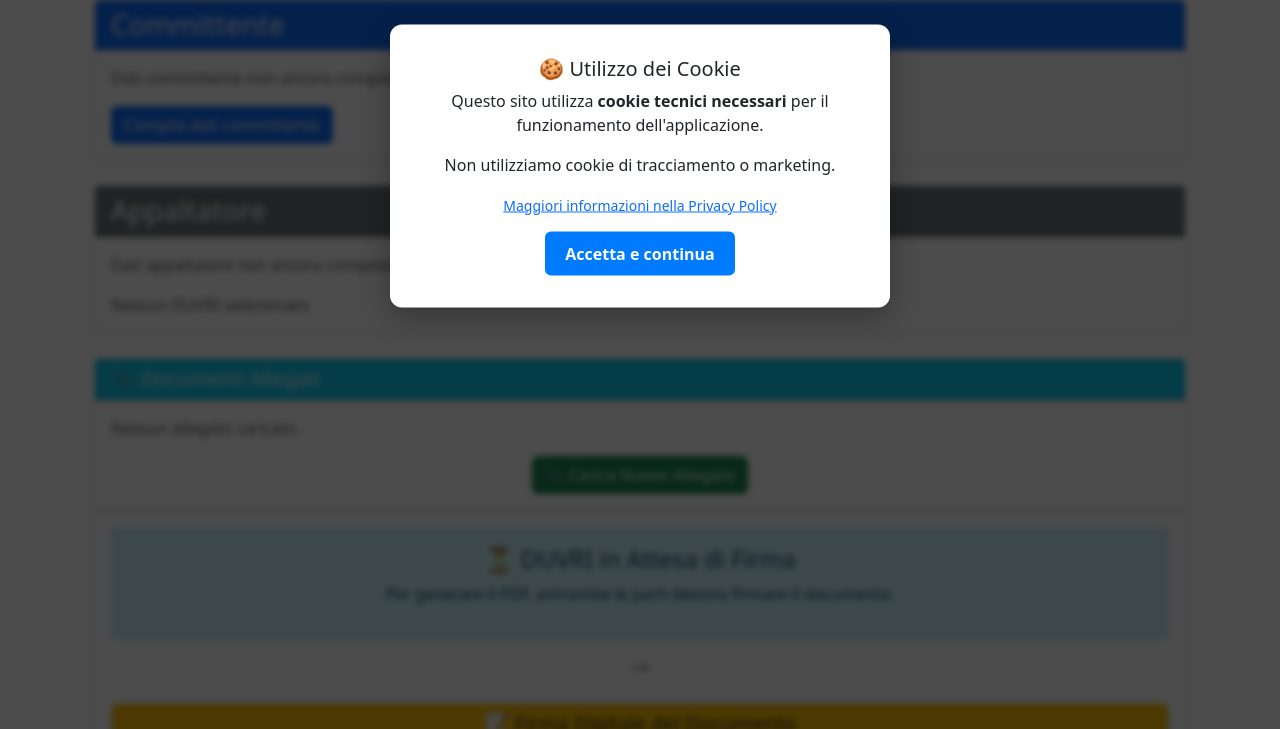
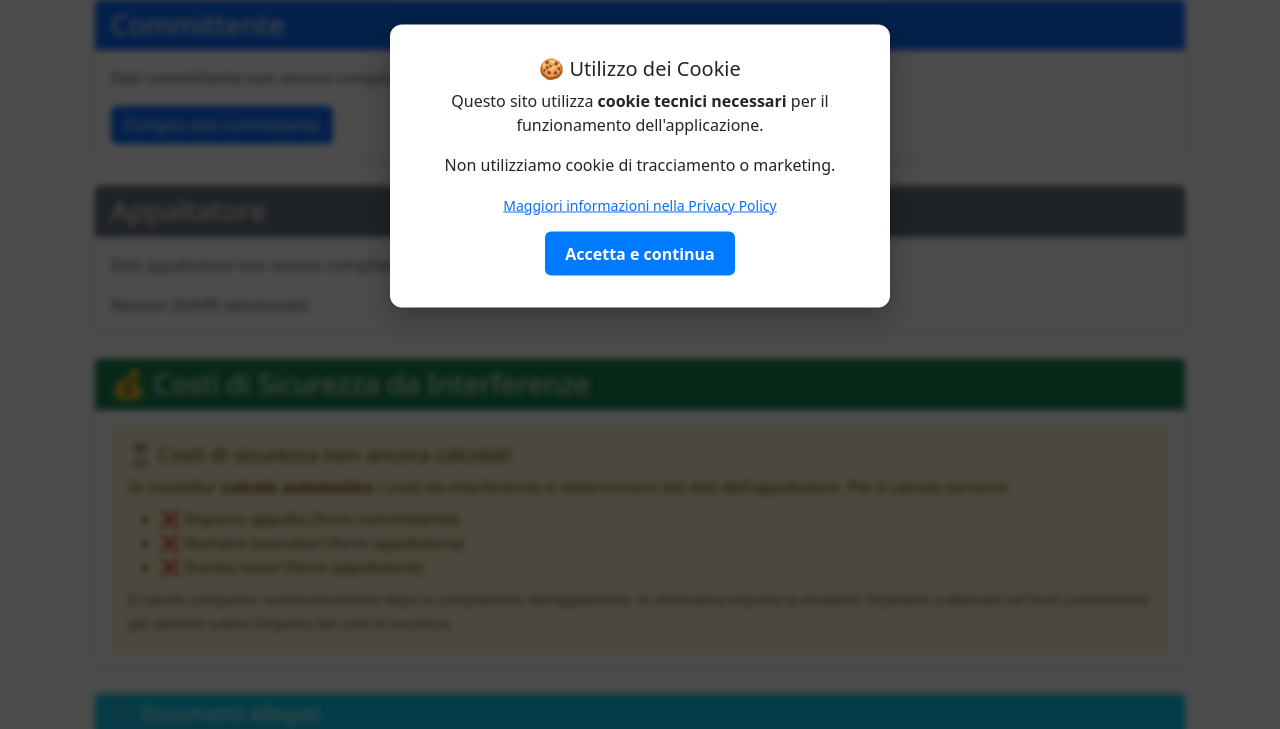
Before and after one commit to ssurli/duvri-generator, a Flask app: template templates/summary.html in a window 1280 px wide. Shown: the part 398-1127 px from the top of the page. Run offline with Flask 3, Linux system fonts and the light colour scheme; the template is opened without the code that fills it, so the values that code supplies are empty.

Commit message:
fix(summary): costi sicurezza sempre visibili + pannello "in attesa" e titoli mancanti
La sezione costi era annidata dentro il blocco {% if appaltatore.ragione_sociale %}
della card Appaltatore: finche' l'appaltatore non compilava, non compariva NULLA
sui costi, nemmeno il pannello esplicativo "Costi non ancora calcolati" che era
codice morto (else di un if annidato sulla stessa condizione, mai raggiunto).

Modifiche (solo template, logica Python invariata):
- Estratta la sezione costi in una card indipendente "Costi di Sicurezza da
  Interferenze", visibile subito.
- In modalita' Forfettario/Manuale l'importo e' determinato dal committente:
  ora viene mostrato immediatamente, senza attendere l'appaltatore.
- In modalita' Automatico senza dati appaltatore: mostrato un pannello "in attesa"
  (ora raggiungibile) che elenca cosa manca (importo appalto, n. lavoratori,
  durata), evitando di esporre numeri fittizi calcolati su default.
- Aggiunti i titoli mancanti nel box confronto per gli stati COSTI_COMPENSATI,
  NESSUN_COSTO ed EXTRA_COSTI_TOTALI (prima l'alert compariva senza intestazione
  proprio nel caso "costi inclusi/compensati").

Co-Authored-By: Claude Opus 4.8 <noreply@anthropic.com>
Claude-Session: https://claude.ai/code/session_01CuF4SwebLxZ4ZnVGFV5bmQ

```diff
--- a/templates/summary.html
+++ b/templates/summary.html
@@ -159,22 +159,55 @@
             </div>
             {% endif %}
 
+            <!-- Firma -->
+            {% if data.signatures and data.signatures.appaltatore %}
+            <div class="alert alert-success mt-3">
+                <strong>✓ Completato il:</strong> {{ data.signatures.appaltatore }}
+            </div>
+            {% else %}
+            <a href="{{ url_for('sign', role='appaltatore') }}" class="btn btn-success mt-3">Completato (clicca quando sono stati inseriti tutti i dati)</a>
+            {% endif %}
+
+            {% else %}
+            <p class="text-muted">Dati appaltatore non ancora compilati.</p>
+            {% if duvri_list and current_duvri_id %}
+                {% set duvri = duvri_list[current_duvri_id] %}
+                <a href="{{ url_for('appaltatore_form', link_univoco=duvri.link_appaltatore) }}"
+                   class="btn btn-primary" target="_blank">
+                   Compila dati appaltatore
+                </a>
+            {% else %}
+                <span class="text-muted">Nessun DUVRI selezionato</span>
+            {% endif %}
+            {% endif %}
+        </div>
+    </div>
     <!-- ============================================
-   SEZIONE COSTI PULITA - SOLO VISUALIZZAZIONE
-   File: templates/summary.html
-   Linea: circa 141-233
+         SEZIONE COSTI DI SICUREZZA (card indipendente)
+         Visibile anche prima della compilazione dell'appaltatore quando
+         l'importo e' determinato dal committente (forfettario / manuale).
          ============================================ -->
+    <div class="card mb-4">
+        <div class="card-header bg-success text-white">
+            <h3 class="mb-0">💰 Costi di Sicurezza da Interferenze</h3>
+        </div>
+        <div class="card-body">
+        {% set _mode = (data.committente.modalita_costi if data.committente else '') or 'automatico' %}
+        {% set _costi_da_committente = (_mode in ['forfettario', 'manuale']) or (data.committente and data.committente.usa_costi_manuali) %}
+        {% set _appaltatore_compilato = data.appaltatore and data.appaltatore.ragione_sociale %}
+        {% set _mostra_costi = data.appaltatore.costi_presenti and (_costi_da_committente or _appaltatore_compilato) %}
 
-            <!-- Costi di Sicurezza (SOLO VISUALIZZAZIONE) -->
-            {% if data.appaltatore.costi_presenti %}
-            <div class="mt-4">
-                <h5>💰 Costi di Sicurezza</h5>
-				<!-- 🆕 BOX CONFRONTO COSTI -->
+        {% if _mostra_costi %}
+            <!-- BOX CONFRONTO COSTI (presente solo dopo il calcolo operativo con i dati dell'appaltatore) -->
             {% if confronto_costi %}
             <div class="alert alert-{{ confronto_costi.alert_type }} mb-3">
                 <h6 class="alert-heading">
-                        {% if confronto_costi.stato == 'EXTRA_COSTI' %}
+                    {% if confronto_costi.stato in ['EXTRA_COSTI', 'EXTRA_COSTI_TOTALI'] %}
                         ⚠️ Extra-Costi Rilevati
+                    {% elif confronto_costi.stato == 'COSTI_COMPENSATI' %}
+                        ℹ️ Costi Compensati Internamente
+                    {% elif confronto_costi.stato == 'NESSUN_COSTO' %}
+                        ✅ Nessun Costo da Interferenze
                     {% elif confronto_costi.stato == 'RISPARMIO' %}
                         ✅ Risparmio sui Costi di Gara
                     {% elif confronto_costi.stato == 'CONFERMATO' %}
@@ -230,16 +263,14 @@
             {% endif %}
 
             <!-- Dettaglio Costi per la Sicurezza -->
-                <h5 class="mt-4">💰 Dettaglio Costi per la Sicurezza</h5>
-
-                {% if data.appaltatore.costi_presenti %}
+            <h5 class="mt-2">💰 Dettaglio Costi per la Sicurezza</h5>
 
             {% if data.appaltatore.modalita_forfettario %}
-                        <!-- MODALITÀ FORFETTARIA: mostra solo totale -->
+                <!-- MODALITA' FORFETTARIA: mostra solo totale -->
                 <div class="alert alert-info">
                     <h6><strong>💰 Importo Forfettario da Gara</strong></h6>
                     <p class="mb-0">
-                                L'importo dei costi di sicurezza è stato definito forfettariamente
+                        L'importo dei costi di sicurezza e' stato definito forfettariamente
                         nei documenti di gara e non prevede dettaglio per singole voci.
                     </p>
                 </div>
@@ -262,7 +293,7 @@
                 </table>
 
             {% else %}
-                        <!-- MODALITÀ DETTAGLIATA: mostra tutte le voci -->
+                <!-- MODALITA' DETTAGLIATA: mostra tutte le voci -->
                 <table class="table table-bordered">
                     <thead class="table-light">
                         <tr>
@@ -317,43 +348,11 @@
                 </table>
             {% endif %}
 
-                    <!-- Info sul metodo di calcolo
-                    {% if data.appaltatore.note_costi_sicurezza %}
-                    <div class="alert alert-info mt-3">
-                        <small><strong>ℹ️ Dettagli calcolo:</strong><br>
-                        {{ data.appaltatore.note_costi_sicurezza }}</small>
-                    </div>
-                    {% endif %}-->
-                    {# Form per aggiornare le note - TEMPORANEAMENTE DISABILITATO
-                    <div class="card mt-3">
-                        <div class="card-header bg-light">
-                            <h6 class="mb-0">📝 Note Personalizzate sui Costi</h6>
-                        </div>
-                        <div class="card-body">
-                            <form method="POST" action="{{ url_for('aggiorna_note_costi') }}">
-                                <div class="mb-3">
-                                    <label for="note_costi_sicurezza" class="form-label">
-                                        Aggiungi o modifica le note sui costi:
-                                    </label>
-                                    <textarea class="form-control" id="note_costi_sicurezza"
-                                              name="note_costi_sicurezza" rows="3"
-                                              placeholder="Inserisci note aggiuntive sui costi di sicurezza...">{{ data.appaltatore.note_costi_sicurezza or '' }}</textarea>
-                                </div>
-                                <button type="submit" class="btn btn-primary btn-sm">
-                                    💾 Salva Note
-                                </button>
-                                <small class="text-muted ms-2">
-                                    Le note vengono preservate anche durante il ricalcolo automatico
-                                </small>
-                            </form>
-                        </div>
-                    </div>
-                    #}
             <!-- Pulsante Ricalcola (se non sono costi manuali committente) -->
-                    {% if not data.committente.usa_costi_manuali %}
+            {% if not (data.committente and data.committente.usa_costi_manuali) %}
             <form method="POST" action="{{ url_for('ricalcola_costi') }}" class="mt-3">
                 <button type="submit" class="btn btn-warning btn-sm">
-                            🔄 Ricalcola Costi Automaticamente
+                    🔄 Ricalcola Costi
                 </button>
                 <small class="text-muted ms-2">
                     Ricalcola in base ai parametri attuali (lavoratori, durata, rischi)
@@ -368,69 +367,39 @@
             </div>
             {% endif %}
 
-                {% else %}
-                    <!-- Nessun costo calcolato -->
-                    <div class="alert alert-warning">
-                        <h5>⚠️ Costi Non Ancora Calcolati</h5>
-                        <p class="mb-2">Per calcolare i costi di sicurezza sono necessari:</p>
-                        <ul class="mb-0">
-                            <li>✅ Importo appalto (dal committente)</li>
-                            <li>✅ Numero lavoratori (dall'appaltatore)</li>
-                            <li>✅ Durata lavori (dall'appaltatore)</li>
-                        </ul>
-                    </div>
-
-                    {% if not data.committente.importo_gara_base %}
-                    <div class="alert alert-danger">
-                        ❌ Manca l'importo appalto nel form committente
-                    </div>
-                    {% endif %}
-
-                    {% if not data.appaltatore.max_addetti or not data.appaltatore.durata_giorni %}
-                    <div class="alert alert-danger">
-                        ❌ Mancano numero lavoratori o durata nel form appaltatore
-                    </div>
-                    {% endif %}
-
-                {% endif %}
-
             <!-- Badge -->
             <div class="mt-2">
-                    {% if data.appaltatore and data.appaltatore.costi_presenti %}
-                        {% if data.committente.usa_costi_manuali %}
+                {% if data.committente and data.committente.usa_costi_manuali %}
                     <span class="badge bg-primary">🖊️ Inseriti Manualmente dal Committente</span>
                 {% elif data.appaltatore.costi_calcolati_auto %}
                     <span class="badge bg-success">✅ Calcolati Automaticamente</span>
                 {% endif %}
                 <span class="badge bg-info">Conformi D.Lgs. 81/08 art. 26</span>
+            </div>
+
+        {% else %}
+            <!-- COSTI IN ATTESA: modalita' automatica senza i dati operativi dell'appaltatore -->
+            <div class="alert alert-warning mb-0">
+                <h5 class="mb-2">⏳ Costi di sicurezza non ancora calcolati</h5>
+                <p class="mb-2">
+                    In modalita' <strong>calcolo automatico</strong> i costi da interferenze si
+                    determinano dai dati dell'appaltatore. Per il calcolo servono:
+                </p>
+                <ul class="mb-2">
+                    <li>{{ '✅' if (data.committente and data.committente.importo_gara_base) else '❌' }} Importo appalto (form committente)</li>
+                    <li>{{ '✅' if data.appaltatore.max_addetti else '❌' }} Numero lavoratori (form appaltatore)</li>
+                    <li>{{ '✅' if data.appaltatore.durata_giorni else '❌' }} Durata lavori (form appaltatore)</li>
+                </ul>
+                <small class="text-muted">
+                    Il calcolo comparira' automaticamente dopo la compilazione dell'appaltatore.
+                    In alternativa imposta la modalita' <em>Forfettario</em> o <em>Manuale</em> nel
+                    form committente per definire subito l'importo dei costi di sicurezza.
+                </small>
+            </div>
         {% endif %}
         </div>
     </div>
-            {% endif %}
 
-            <!-- Firma -->
-            {% if data.signatures and data.signatures.appaltatore %}
-            <div class="alert alert-success mt-3">
-                <strong>✓ Completato il:</strong> {{ data.signatures.appaltatore }}
-            </div>
-            {% else %}
-            <a href="{{ url_for('sign', role='appaltatore') }}" class="btn btn-success mt-3">Completato (clicca quando sono stati inseriti tutti i dati)</a>
-            {% endif %}
-
-            {% else %}
-            <p class="text-muted">Dati appaltatore non ancora compilati.</p>
-            {% if duvri_list and current_duvri_id %}
-                {% set duvri = duvri_list[current_duvri_id] %}
-                <a href="{{ url_for('appaltatore_form', link_univoco=duvri.link_appaltatore) }}"
-                   class="btn btn-primary" target="_blank">
-                   Compila dati appaltatore
-                </a>
-            {% else %}
-                <span class="text-muted">Nessun DUVRI selezionato</span>
-            {% endif %}
-            {% endif %}
-        </div>
-    </div>
 					<!-- Sezione Allegati -->
 					<div class="card mt-4">
 						<div class="card-header bg-info text-white">
```
Lines whose indentation alone changed are shown as unchanged.
